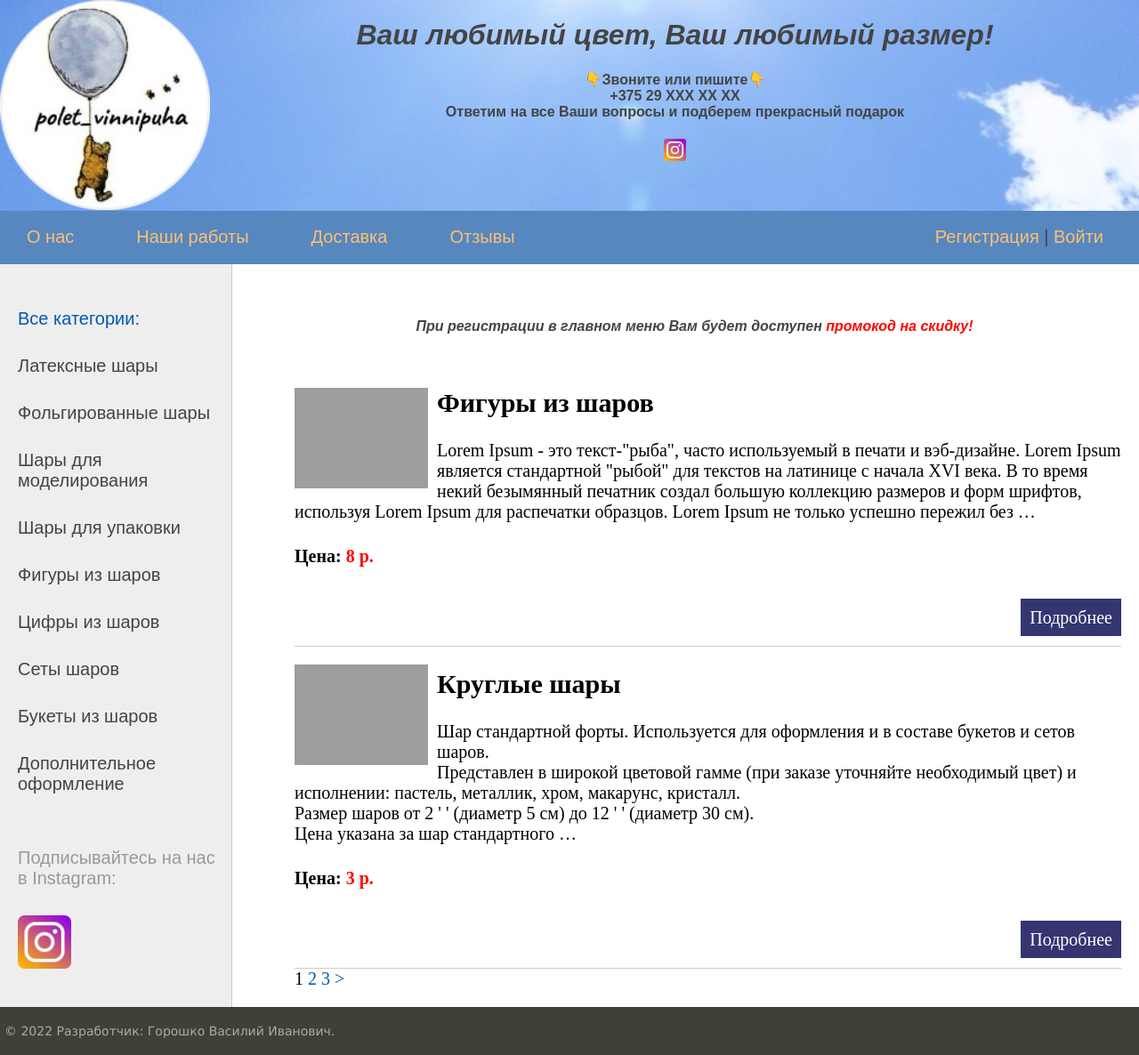
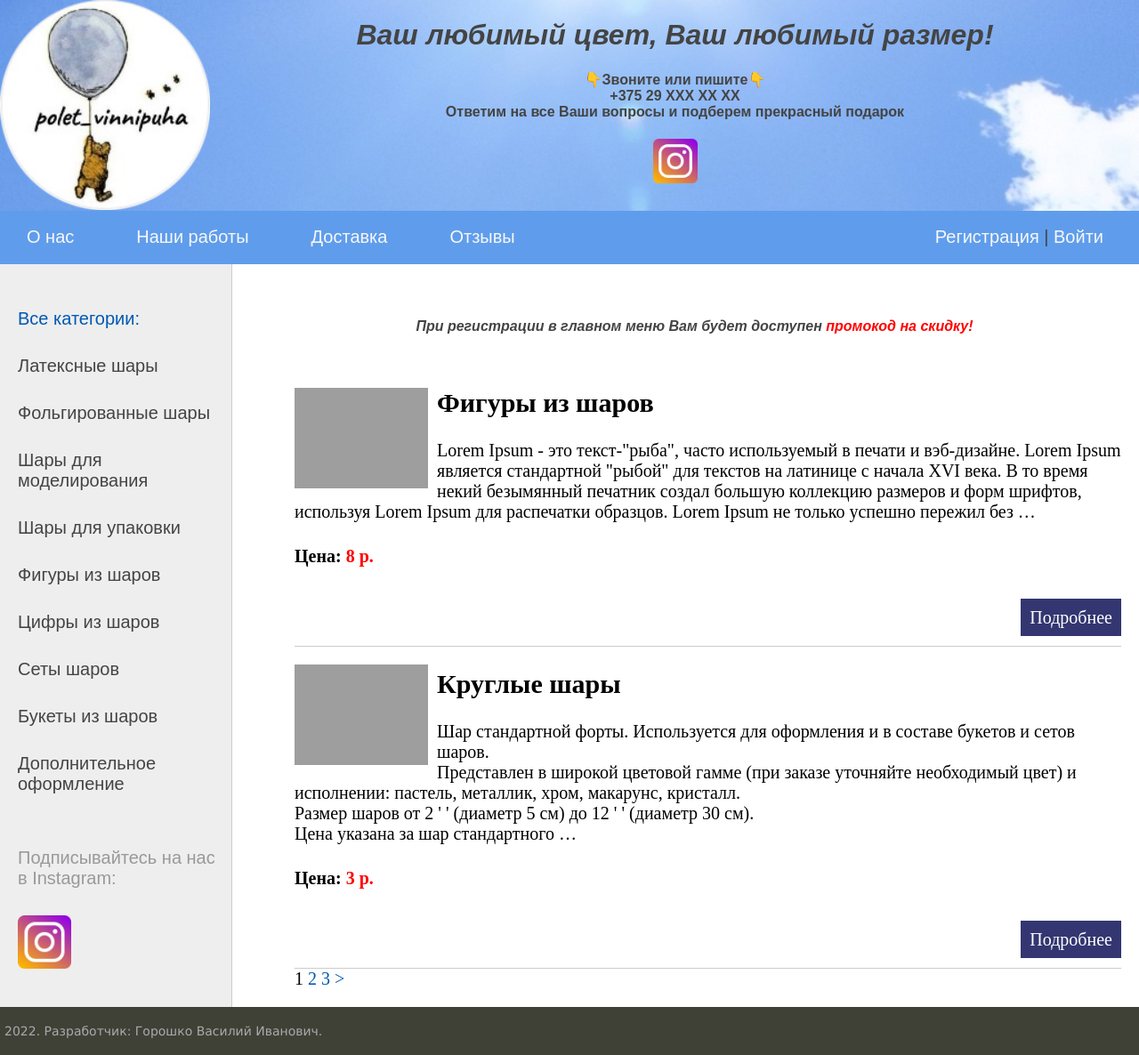
Before and after one commit to VasiliyHaroshka/course_progect, a Django app: page / in a window 1280 px wide. Shown: the whole page at 89% size. Run offline with Django 4.2, Linux system fonts and the light colour scheme; data comes from the database, SQL or seed files in the repository; both versions use the stored data as it was after the commit; grey boxes are pictures that could not be loaded.

Commit message:
color main menu

```diff
--- a/balloon_shop/balloon/static/balloon/css/styles.css
+++ b/balloon_shop/balloon/static/balloon/css/styles.css
@@ -76,7 +76,7 @@ ul.list-articles li {
 .clear {clear: both;}
 
 .header {
-	background: #5787bf;
+	background: #5f9dec;
 	height: 60px;
 }
 
@@ -103,11 +103,11 @@ ul.mainmenu li.logo {margin: 0;}
 ul.mainmenu li.last {float: right;}
 
 ul.mainmenu li a {
-	color: #fdc073;
+	color: #f7f7f7;
 	text-decoration: none;
 }
 ul.mainmenu li a:hover {
-	color: #FDA83D;
+	color: #ffc300;
 }
 
 .panelitems {
--- a/balloon_shop/balloon/templates/balloon/base.html
+++ b/balloon_shop/balloon/templates/balloon/base.html
@@ -6,7 +6,7 @@
 	<link type="text/css" href="{% static 'balloon/css/styles.css' %}" rel="stylesheet" />
 	<meta http-equiv="Content-Type" content="text/html; charset=utf-8">
 	<link rel="shortcut icon" href="{% static 'balloon/images/main.png' %}" type="image/x-icon"/>
-	<meta name="viewport" content="width=device-width, initial-scale=1.0">
+<!--	<meta name="viewport" content="width=device-width, initial-scale=1.0">-->
 </head>
 <body>
 <table class="table-page" border=0 cellpadding="0" cellspacing="0">
@@ -18,7 +18,7 @@
 				<br>+375 29 XXX XX XX<br>Ответим на все Ваши вопросы и подберем прекрасный подарок</h4>
 		<div align="center">
 			<a href="https://www.instagram.com/polet_vinnipuha/" target="_blank">
-			<img src="{% static 'balloon/images/instagram.png' %}" height=25 width=25></a>
+			<img src="{% static 'balloon/images/instagram.png' %}" height=50 width=50></a>
 		</div>
 	</td>
 </tr>
@@ -29,9 +29,10 @@
 			{% for m in menu %}
 				<li><a href="{% url m.url_name %}">{{ m.title }}</a></li>
 			{% endfor %}
-				<li class="last"><a href="{% url 'register' %}">Регистрация</a> | <a href="{% url 'login' %}">Войти</a></li>
+				<li class="last"><a href="{% url 'register' %}">Регистрация</a> |
+					<a href="{% url 'login' %}">Войти</a>
+				</li>
 		</ul>
-<!--			<div class="clear"></div>-->
 	</div>
 {% endblock mainmenu %}
 
@@ -70,6 +71,7 @@
 
 <!-- Блок контента -->
 	<h4 align="center"><i>При регистрации в главном меню Вам будет доступен <font color="red">промокод на скидку!</font> </i></h4>
+
 <div class="content-text">
 
 {% block content %}
@@ -104,7 +106,7 @@
 <!-- Footer -->
 <tr><td valign=top>
 	<div id="footer">
-		<p>&copy; 2022 Разработчик: Горошко Василий Иванович.</p>
+		<p>2022. Разработчик: Горошко Василий Иванович.</p>
 	</div>
 </td></tr></table>
 <!-- Конец footer'а и страницы -->
--- a/balloon_shop/balloon/views.py
+++ b/balloon_shop/balloon/views.py
@@ -30,7 +30,7 @@ class ShowGoodsInGroup(DataMixin, ListView):
     context_object_name = 'goods'
     allow_empty = False
 
-    def get_context_data(self, *, object_list=None, groups=Group.objects.all(), **kwargs):
+    def get_context_data(self, *, object_list=None, **kwargs):
         context = super().get_context_data(**kwargs)
         mixin_context = self.get_user_context(title=str(context['goods'][0].group),
                                               group_selected=context['goods'][0].group_id)
```
Also changed, not shown: balloon_shop/db.sqlite3.
